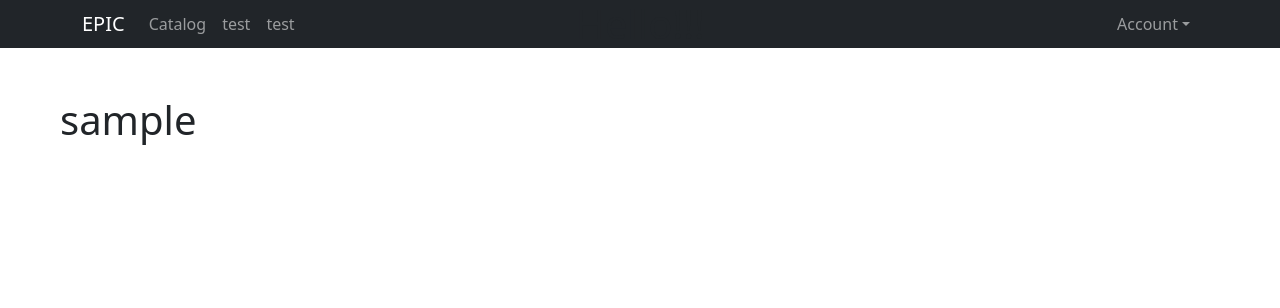
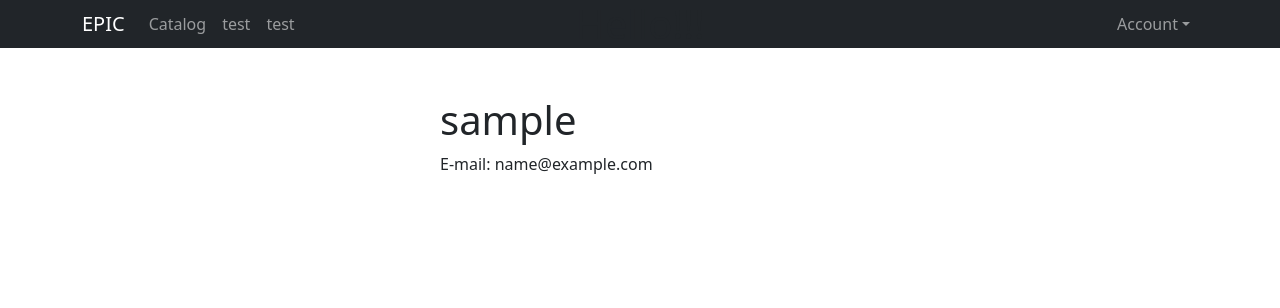
Before and after one commit to Bopster410/my_site_inf, a Flask app: page /account in a window 1280 px wide. Shown: the top 308 px of the page. Run offline with Flask 3, Linux system fonts and the light colour scheme; the visitor is signed in with stand-in values (Sample User, id 1); data comes from the database, SQL or seed files in the repository.

Commit message:
Added account info layout
also chnged static folder and deleted images from the main page

```diff
--- a/project/templates/account.html
+++ b/project/templates/account.html
@@ -1,6 +1,14 @@
 {% extends 'template.html' %}
 {% block body %}
     <div class="container-md m-5">
-        <h1>{{ current_user.username }}</h1>
+        <div class="row">
+            <div class="col-4">
+                <img src="" alt="" class="rounded-circle">
+            </div>
+            <div class="col-7">
+                <h1>{{ current_user.username }}</h1>
+                <p>E-mail: {{ current_user.email }}</p>
+            </div>
+        </div>
     </div>
 {% endblock %}
--- a/project/templates/catalog.html
+++ b/project/templates/catalog.html
@@ -8,7 +8,7 @@
                 <div class="row g-0">
                     <div class="col-md-2">
                         <!-- TODO special image for every product -->
-                        <img src="{{ url_for('static', filename=product.image) }}" class="img-fluid"  alt="epic image">
+                        <img src="{{ url_for('static', filename='products/' + product.image) }}" class="img-fluid"  alt="epic image">
                     </div>
                     <div class="col-md-8">
                         <div class="card-body">
--- a/project/templates/main_page.html
+++ b/project/templates/main_page.html
@@ -9,7 +9,7 @@
         </div>
         <div class="carousel-item active">
             <div style="min-height:var(--carousel-height);">
-                <img src="../static/shawarma1.png" class="main_car_img d-block w-100" alt="">
+                <img src="" class="main_car_img d-block w-100" alt="">
                 <div class="carousel-caption d-md-block">
                     <h2>epic</h2>
                 </div>
@@ -17,7 +17,7 @@
         </div>
         <div class="carousel-item">
             <div style="min-height:var(--carousel-height);">
-                <img src="../static/shawarma2.png" class="main_car_img d-block w-100" alt="">
+                <img src="" class="main_car_img d-block w-100" alt="">
                 <div class="carousel-caption d-md-block">
                     <h2>epic 2</h2>
                 </div>
@@ -25,7 +25,7 @@
         </div>
         <div class="carousel-item">
             <div style="min-height:var(--carousel-height);">
-                <img src="../static/shawarma3.png" class="main_car_img d-block w-100" alt="">
+                <img src="" class="main_car_img d-block w-100" alt="">
                 <div class="carousel-caption d-md-block">
                     <h2>epic 3</h2>
                 </div>
```
